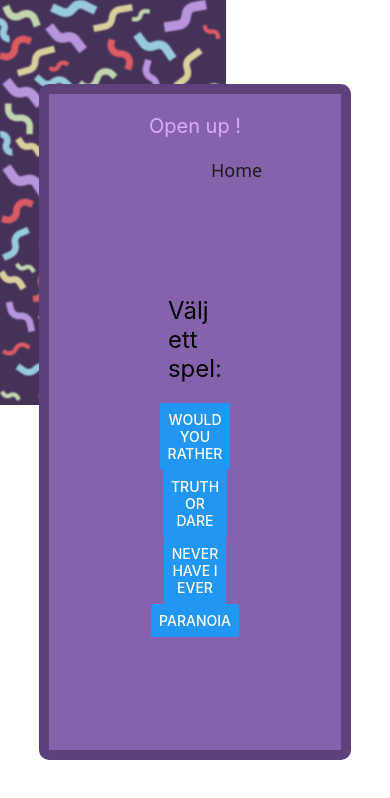
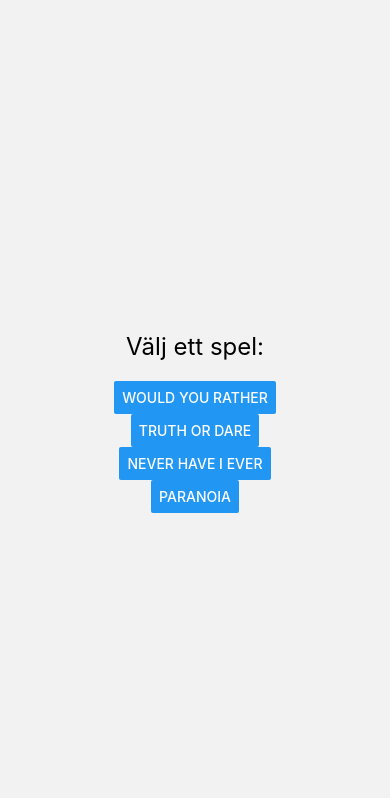
Before and after one commit to Stephaniebaard/Darely, a React Native app in the folder app/: screen /Home in a window 390 px wide. Shown: the top 798 px of the page. Built offline with nearby package versions, Linux system fonts and the light colour scheme.

Commit message:
Fixed errors with  navigation

```diff
--- a/app/App.tsx
+++ b/app/App.tsx
@@ -1,15 +1,14 @@
 import * as React from 'react';
 import { NavigationContainer } from '@react-navigation/native';
 import { StatusBar } from 'expo-status-bar';
-import { StyleSheet, Text, View, ImageBackground} from 'react-native';
+import { StyleSheet, ImageBackground } from 'react-native';
 import { createNativeStackNavigator } from '@react-navigation/native-stack';
 
 import HomeScreen from './source/HomeScreen';
-import Game1Screen from './source/WouldYouRather';
+import Game1Screen from './source/WouldYouRather'; console.log('Game1Screen från import:', Game1Screen);
 import Game2Screen from './source/TruthOrDare';
 import Game3Screen from './source/NeverHaveIEver';
 import Game4Screen from './source/Paranoia';
-
 
 export type RootStackParamList = {
   Home: undefined;
@@ -19,51 +18,26 @@ export type RootStackParamList = {
   Game4: undefined;
 };
 
-const Stack = createNativeStackNavigator();
+const Stack = createNativeStackNavigator<RootStackParamList>();
 
-export default function Home() {
+export default function App() {
   return (
-    <ImageBackground
-         source={require('./assets/confetti.png')}
-      style={styles.background}
-      resizeMode="cover"
-    >
-    <View style={styles.purpleBox}>
-      <Text style={styles.text}>Open up !</Text>
+    <NavigationContainer>
+      <Stack.Navigator initialRouteName="Home" screenOptions={{ headerShown: false }}>
+        <Stack.Screen name="Home" component={HomeScreen} />
+        <Stack.Screen name="Game1" component={Game1Screen} />
+        <Stack.Screen name="Game2" component={Game2Screen} />
+        <Stack.Screen name="Game3" component={Game3Screen} />
+        <Stack.Screen name="Game4" component={Game4Screen} />
+      </Stack.Navigator>
       <StatusBar style="auto" />
-          <NavigationContainer>
-            <Stack.Navigator initialRouteName="Home">
-        <Stack.Screen name="Home" component={HomeScreen} />
-        <Stack.Screen name="Would you rather" component={Game1Screen} />
-        <Stack.Screen name="Truth or dare" component={Game2Screen} />
-        <Stack.Screen name="Never have I ever" component={Game3Screen} />
-        <Stack.Screen name="Paranoia" component={Game4Screen} />
-      </Stack.Navigator>
-      </NavigationContainer>
-    </View>
-    </ImageBackground>
+    </NavigationContainer>
   );
 }
+
 
 const styles = StyleSheet.create({
   background: {
     flex: 1,
-    justifyContent: 'center',
-    alignItems: 'center',
-  },
-  purpleBox: {
-    backgroundColor: 'rgba(134, 97, 172, 1)',
-    padding: 20,
-    borderRadius:10,
-    borderWidth: 10,
-    borderColor: 'rgba(94, 65, 123, 1)',
-    width: '80%',
-    height: '80%',
-    justifyContent: 'center',
-    alignItems: 'center',
-  },
-  text: {
-    color: 'rgba(213, 172, 253, 1)',
-    fontSize: 20,
   },
 });
```
